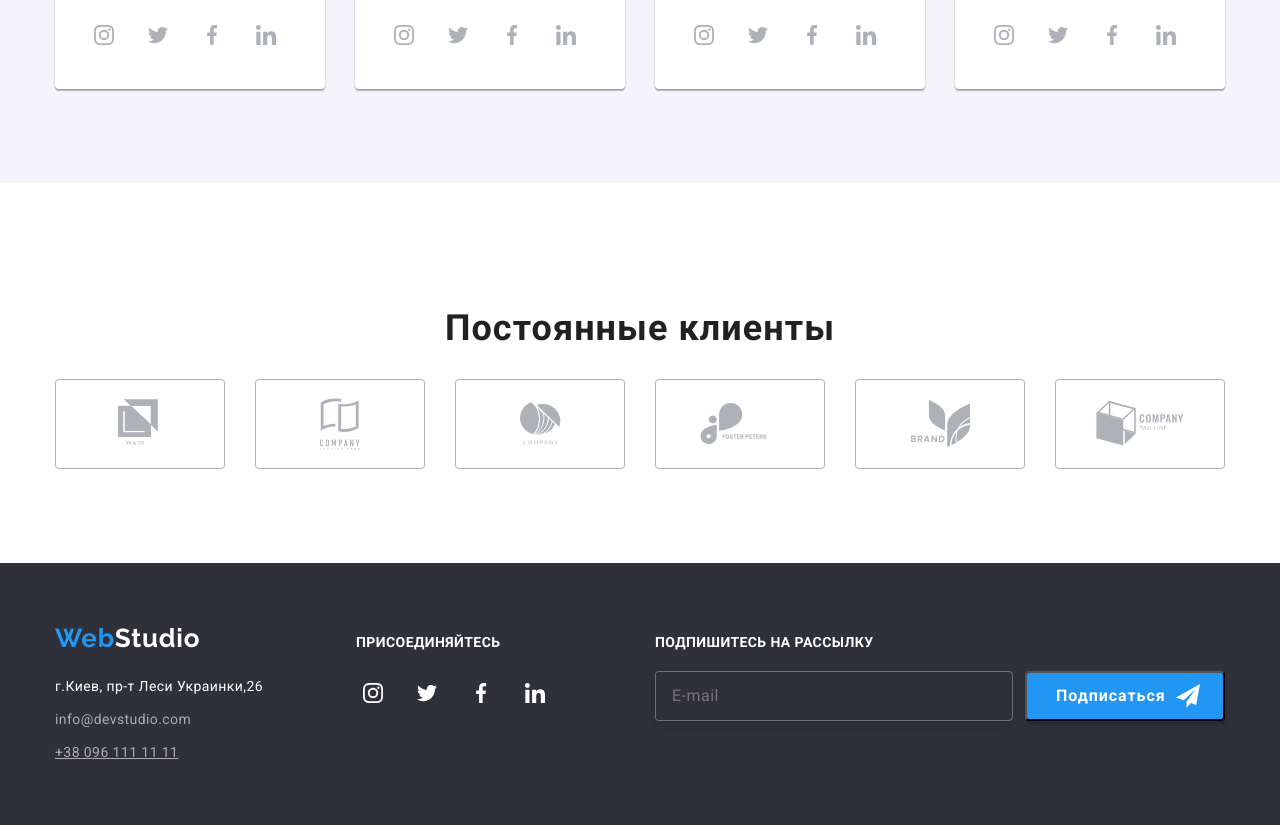
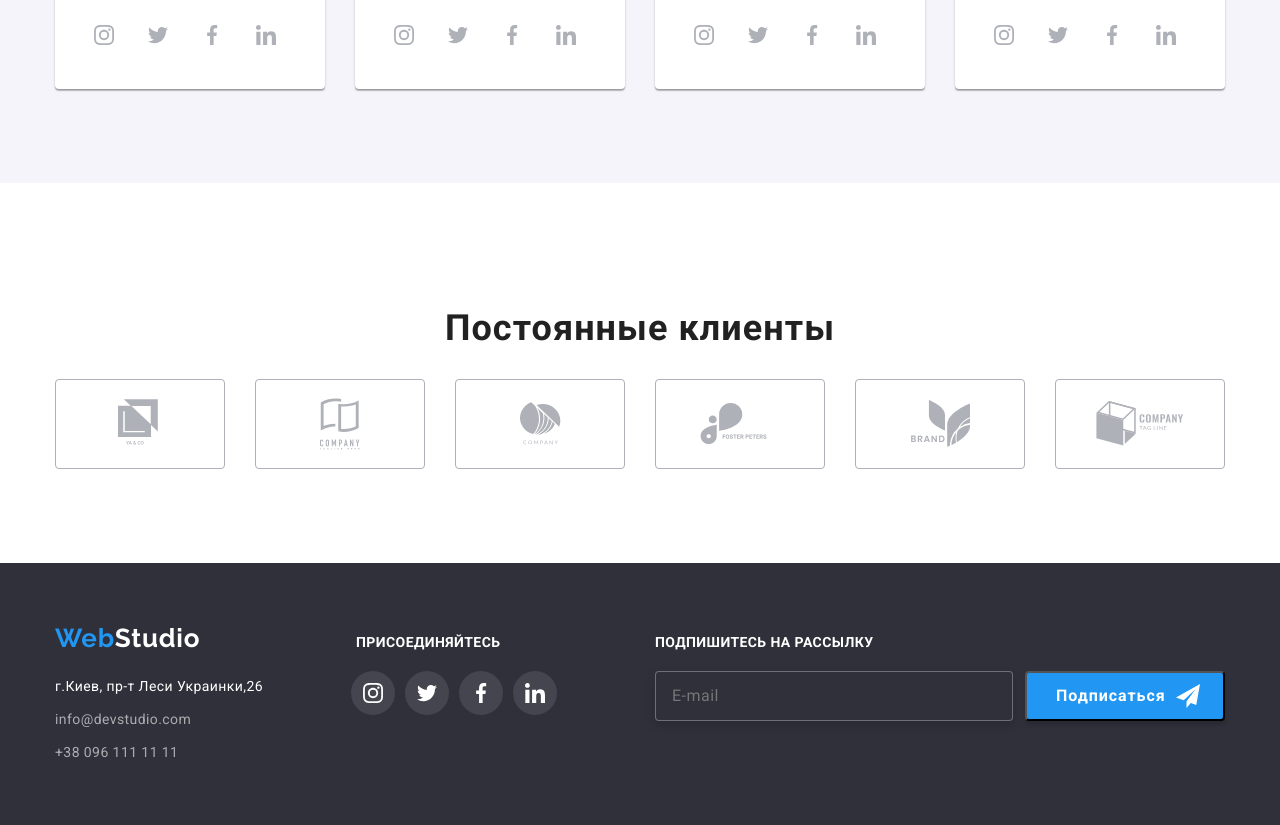
Before and after one commit to Viktor-V72/goit-markup-hw-07, a plain HTML site: page index.html in a window 1280 px wide. Shown: the part 2121-2946 px from the top of the page. Drawn offline with nearby package versions, Linux system fonts and the light colour scheme; files that its build step writes are made by us from their sources.

Commit message:
finish hw v2

```diff
--- a/index.html
+++ b/index.html
@@ -13,7 +13,7 @@
       href="https://cdnjs.cloudflare.com/ajax/libs/modern-normalize/1.0.0/modern-normalize.min.css"
     />
     <link rel="stylesheet" href="./css/main.min.css">
-    <link rel="stylesheet" href="./css/styles.css" />
+
   </head>
   <body>
     <header class="header">
@@ -471,12 +471,12 @@
             </address>
             <ul class="footer_list">
               <li class="footer_item">
-                <a href="mailto:info@devstudio.com" class="link"
+                <a href="mailto:info@devstudio.com" class="footer_item-link"
                   >info@devstudio.com
                 </a>
               </li>
               <li class="footer-link">
-                <a href="tel:+380961111111" class="link">+38 096 111 11 11</a>
+                <a href="tel:+380961111111" class="footer_item-link">+38 096 111 11 11</a>
               </li>
             </ul>
           </div>
--- a/sass/components/_footer.scss
+++ b/sass/components/_footer.scss
@@ -25,7 +25,7 @@
   margin: 0;
   padding: 0;
 
-  & .link {
+  & .footer_item-link {
    color: rgba(255, 255, 255, 0.6);
   }
 
@@ -42,7 +42,7 @@
   margin-bottom: 9px;
 }
 
-.footer_item .link {
+ .footer_item-link {
   text-decoration-line: none;
 }
 
@@ -85,11 +85,11 @@
   fill: $background-color;
 }
 
-& .social {
+& .social_item {
   background: rgba(255, 255, 255, 0.1);
 }
 
-& .social:hover {
+& .social_item:hover {
   background-color: $accent-color;
 }
 
```
Also changed, not shown: portfolio.html (+1 -1 lines), css/main.css, css/main.min.css, 2 other files.
